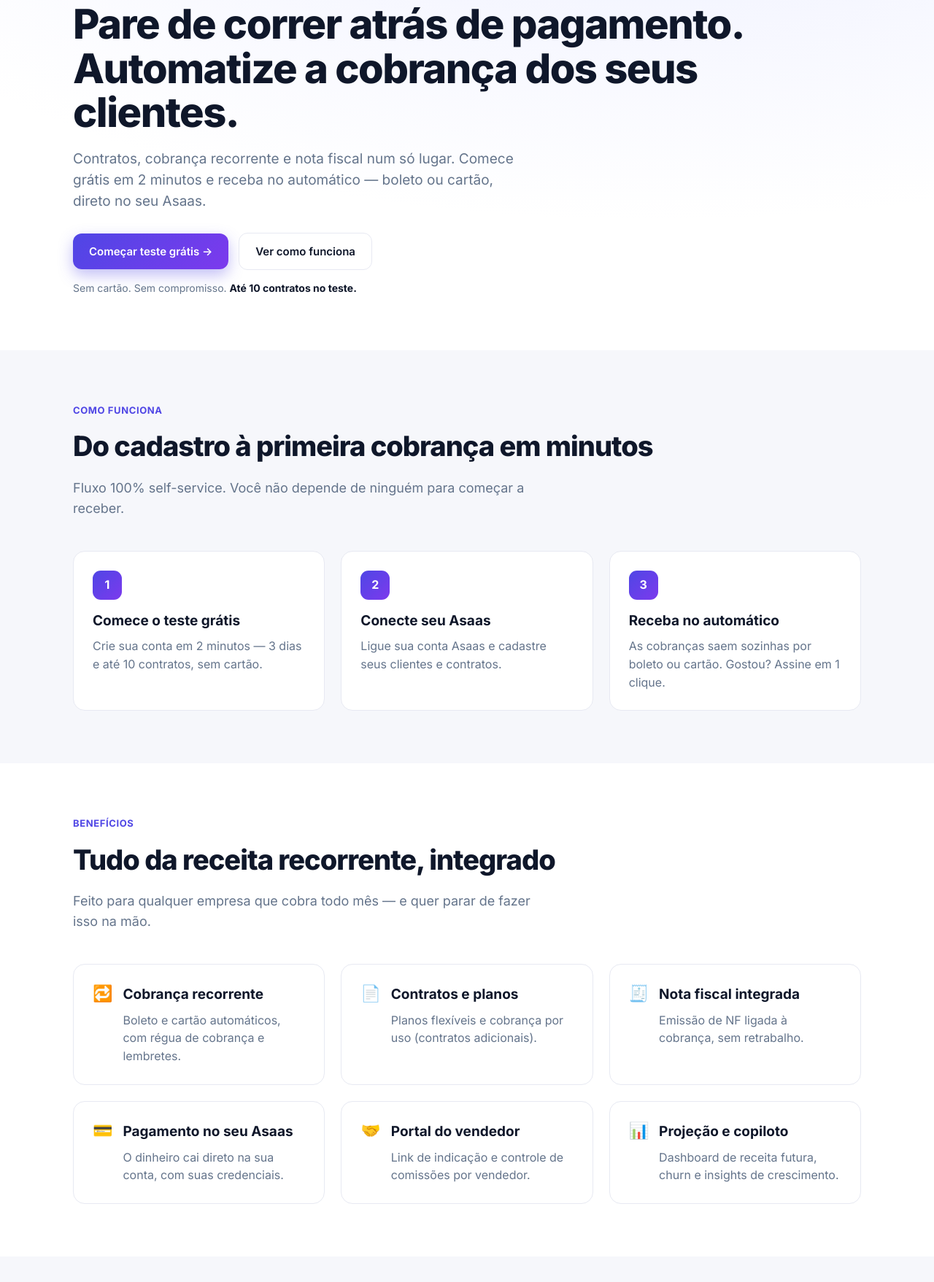
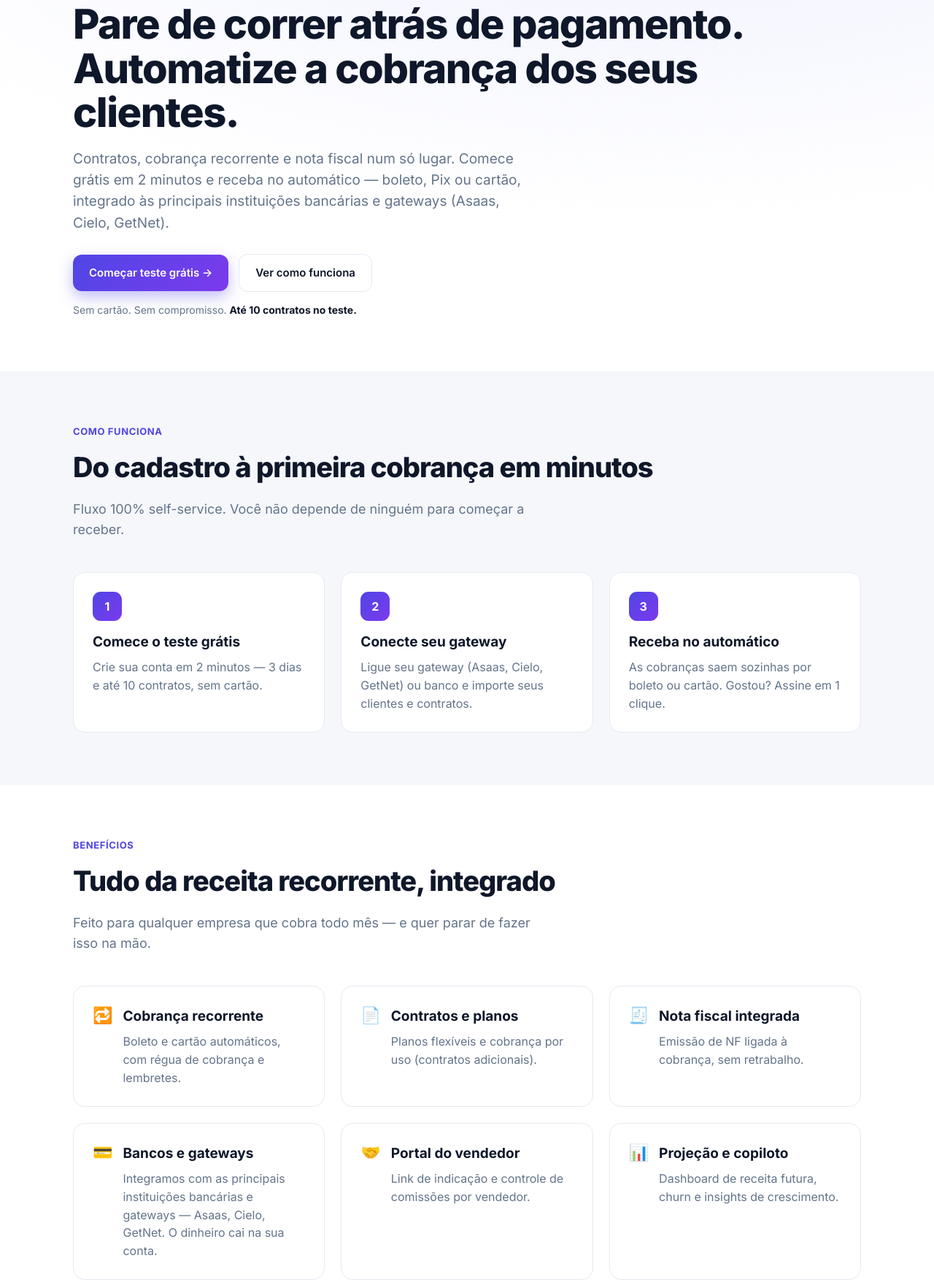
Before and after one commit to horus-tecnologia/nfchat-site, a plain HTML site: page index.html in a window 1280 px wide. Shown: the part 206-1963 px from the top of the page at 73% size. Drawn offline with Linux system fonts and the light colour scheme.

Commit message:
site: pagamento multi-gateway (Asaas, Cielo, GetNet + bancos), não só Asaas

```diff
--- a/index.html
+++ b/index.html
@@ -4,7 +4,7 @@
 <meta charset="utf-8">
 <meta name="viewport" content="width=device-width, initial-scale=1">
 <title>nfchat — Cobrança recorrente no automático</title>
-<meta name="description" content="Gestão de contratos, cobrança recorrente e nota fiscal num só lugar. Receba por boleto ou cartão via Asaas. Comece grátis em 2 minutos, sem cartão.">
+<meta name="description" content="Gestão de contratos, cobrança recorrente e nota fiscal num só lugar. Receba por boleto, Pix ou cartão, integrado aos principais bancos e gateways (Asaas, Cielo, GetNet). Comece grátis em 2 minutos, sem cartão.">
 <link rel="preconnect" href="https://fonts.googleapis.com">
 <link rel="preconnect" href="https://fonts.gstatic.com" crossorigin>
 <link href="https://fonts.googleapis.com/css2?family=Inter:wght@400;500;600;700;800&display=swap" rel="stylesheet">
@@ -117,7 +117,7 @@
     <div class="wrap">
       <span class="badge">● Teste grátis por 3 dias — sem cartão</span>
       <h1>Pare de correr atrás de pagamento.<br>Automatize a cobrança dos seus clientes.</h1>
-      <p class="sub">Contratos, cobrança recorrente e nota fiscal num só lugar. Comece grátis em 2 minutos e receba no automático — boleto ou cartão, direto no seu Asaas.</p>
+      <p class="sub">Contratos, cobrança recorrente e nota fiscal num só lugar. Comece grátis em 2 minutos e receba no automático — boleto, Pix ou cartão, integrado às principais instituições bancárias e gateways (Asaas, Cielo, GetNet).</p>
       <div class="hero-cta">
         <a class="btn btn-primary" href="#planos">Começar teste grátis →</a>
         <a class="btn btn-ghost" href="#como">Ver como funciona</a>
@@ -133,7 +133,7 @@
       <p class="lead">Fluxo 100% self-service. Você não depende de ninguém para começar a receber.</p>
       <div class="grid g3">
         <div class="card step"><div class="n">1</div><h3>Comece o teste grátis</h3><p>Crie sua conta em 2 minutos — 3 dias e até 10 contratos, sem cartão.</p></div>
-        <div class="card step"><div class="n">2</div><h3>Conecte seu Asaas</h3><p>Ligue sua conta Asaas e cadastre seus clientes e contratos.</p></div>
+        <div class="card step"><div class="n">2</div><h3>Conecte seu gateway</h3><p>Ligue seu gateway (Asaas, Cielo, GetNet) ou banco e importe seus clientes e contratos.</p></div>
         <div class="card step"><div class="n">3</div><h3>Receba no automático</h3><p>As cobranças saem sozinhas por boleto ou cartão. Gostou? Assine em 1 clique.</p></div>
       </div>
     </div>
@@ -148,7 +148,7 @@
         <div class="card feat"><div class="ic">🔁</div><div><h3>Cobrança recorrente</h3><p>Boleto e cartão automáticos, com régua de cobrança e lembretes.</p></div></div>
         <div class="card feat"><div class="ic">📄</div><div><h3>Contratos e planos</h3><p>Planos flexíveis e cobrança por uso (contratos adicionais).</p></div></div>
         <div class="card feat"><div class="ic">🧾</div><div><h3>Nota fiscal integrada</h3><p>Emissão de NF ligada à cobrança, sem retrabalho.</p></div></div>
-        <div class="card feat"><div class="ic">💳</div><div><h3>Pagamento no seu Asaas</h3><p>O dinheiro cai direto na sua conta, com suas credenciais.</p></div></div>
+        <div class="card feat"><div class="ic">💳</div><div><h3>Bancos e gateways</h3><p>Integramos com as principais instituições bancárias e gateways — Asaas, Cielo, GetNet. O dinheiro cai na sua conta.</p></div></div>
         <div class="card feat"><div class="ic">🤝</div><div><h3>Portal do vendedor</h3><p>Link de indicação e controle de comissões por vendedor.</p></div></div>
         <div class="card feat"><div class="ic">📊</div><div><h3>Projeção e copiloto</h3><p>Dashboard de receita futura, churn e insights de crescimento.</p></div></div>
       </div>
@@ -209,7 +209,7 @@
       <h2>Perguntas frequentes</h2>
       <div class="faq" style="margin-top:30px">
         <details open><summary>Como funciona o teste grátis?</summary><p>3 dias e até 10 contratos, sem cartão. Ao fim, você escolhe um plano para continuar — nada é cobrado sem você assinar.</p></details>
-        <details><summary>Como eu recebo dos meus clientes?</summary><p>Pelo Asaas, com a sua própria conta: boleto ou cartão. O valor cai direto na sua carteira.</p></details>
+        <details><summary>Como eu recebo dos meus clientes?</summary><p>Pelos principais gateways e instituições bancárias (Asaas, Cielo, GetNet), com a sua própria conta: boleto, Pix ou cartão. O valor cai direto na sua conta.</p></details>
         <details><summary>Preciso de cartão para começar?</summary><p>Não. O teste não pede cartão; você só informa a forma de pagamento ao assinar.</p></details>
         <details><summary>O que é "contrato adicional"?</summary><p>Acima da franquia do seu plano, cada contrato extra tem um valor unitário (R$ 1,49 no Essencial, R$ 1,19 no Pro).</p></details>
         <details><summary>Emite nota fiscal?</summary><p>Sim, a emissão de NF é integrada à cobrança.</p></details>
```
